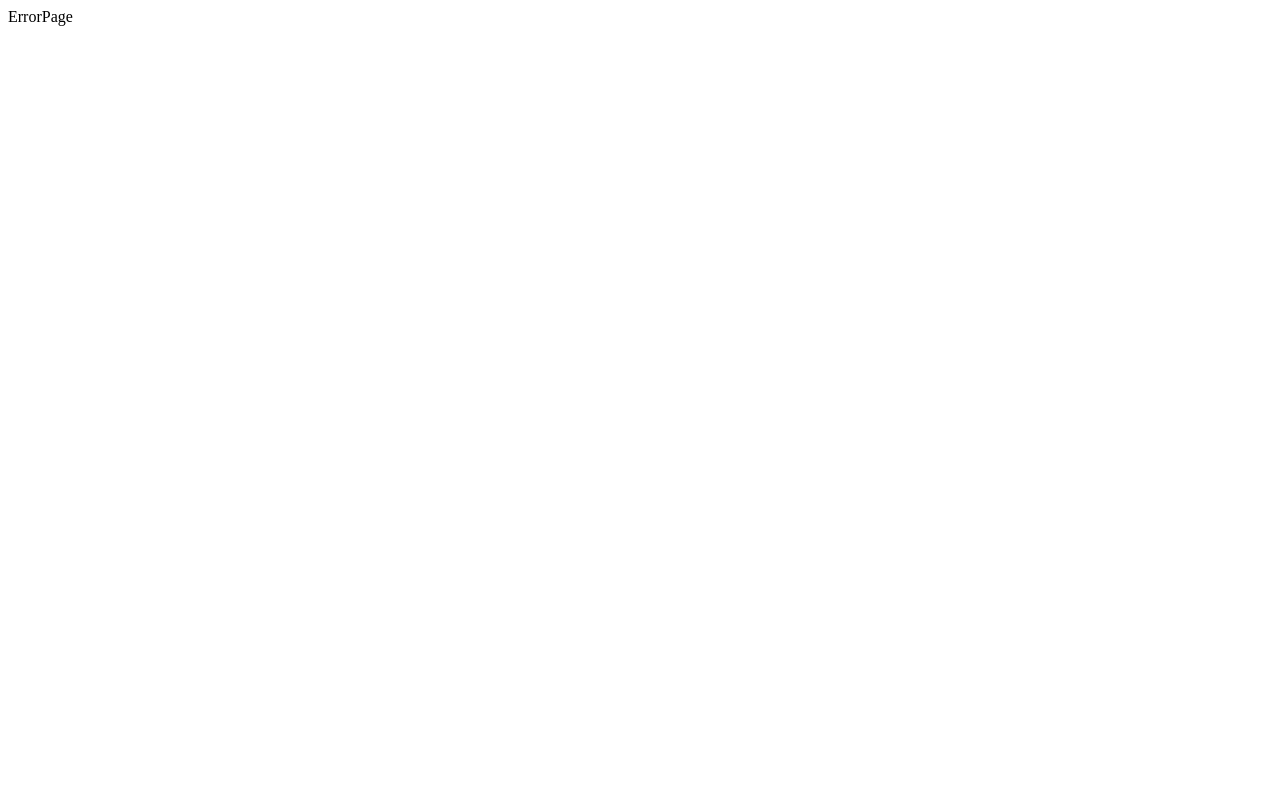
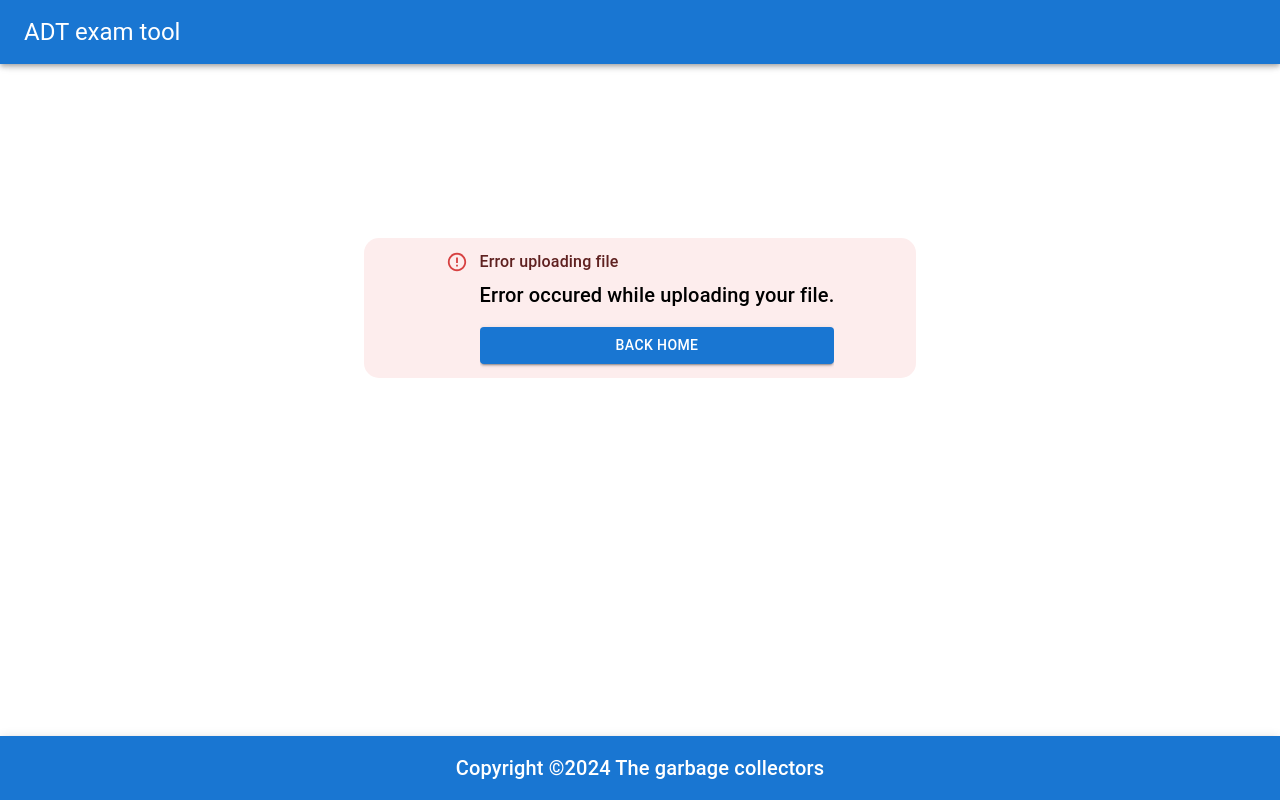
Before and after one commit to SpeekeR99/TSP_Kimlova_Savel_Slechta_Vdoviak_Zappe, a React app in the folder web/: page /error in a window 1280 px wide. Built offline with nearby package versions, Linux system fonts and the light colour scheme.

Commit message:
error pages

```diff
--- a/web/src/client/components/BaseLayout.tsx
+++ b/web/src/client/components/BaseLayout.tsx
@@ -1,6 +1,5 @@
 import React, { Fragment, ReactNode } from 'react'
 import { AppBar, Typography, Toolbar, Box } from '@mui/material'
-import MyDropzone from './MyDropZone'
 
 interface BaseLayoutProps {
 	children?: ReactNode
@@ -39,7 +38,6 @@ const Header = () => (
 const BaseLayout = ({ children }: BaseLayoutProps) => (
 	<>
 		{<Header />}
-		<MyDropzone />
 		{children}
 		<Footer />
 	</>
--- a/web/src/client/pages/ErrorPage.tsx
+++ b/web/src/client/pages/ErrorPage.tsx
@@ -1,7 +1,32 @@
 import React from 'react'
+import BaseLayout from '../components/BaseLayout'
+import Alert from '@mui/material/Alert'
+import { AlertTitle, Button, Container, Stack, Typography } from '@mui/material'
 
-const ErrorPage = () => {
-	return <div>ErrorPage</div>
-}
+
+const ErrorPage = () => (
+	<BaseLayout>
+		<Container maxWidth='sm' sx={{justifyContent: 'center'}}>
+			<Alert
+				severity="error"
+				sx={{
+					borderRadius: '15px',
+					marginTop: '30%',
+					justifyContent: 'center'
+				}}
+			>
+				<AlertTitle>
+					Error uploading file
+				</AlertTitle>
+				<Stack direction="column" spacing={2}>
+					<Typography variant="h6" style={{ color: 'black' }}>
+						Error occured while uploading your file.
+					</Typography>
+					<Button variant="contained"sx={{ marginTop: 20}}>Back Home</Button>
+				</Stack>
+			</Alert>
+		</Container>
+	</BaseLayout>
+)
 
 export default ErrorPage
--- a/web/src/client/pages/MainPage.tsx
+++ b/web/src/client/pages/MainPage.tsx
@@ -1,6 +1,10 @@
 import React from 'react'
 import BaseLayout from '../components/BaseLayout'
+import MyDropzone from '../components/MyDropZone'
 
-const MainPage = () => <BaseLayout />
-
+const MainPage = () => (
+	<BaseLayout>
+		<MyDropzone />
+	</BaseLayout>
+)
 export default MainPage
--- a/web/src/client/pages/NotFoundPage.tsx
+++ b/web/src/client/pages/NotFoundPage.tsx
@@ -1,7 +1,38 @@
 import React from 'react'
+import BaseLayout from '../components/BaseLayout'
+import { Alert, AlertTitle, Box, Button, Container, Typography } from '@mui/material'
 
-const NotFoundPage = () => {
-	return <div>NotFoundPage</div>
-}
-
+const NotFoundPage = () => (
+	<BaseLayout>
+		<Container maxWidth='sm' sx={{justifyContent: 'center'}}>
+			<Alert
+				severity="warning"
+				sx={{
+					borderRadius: '15px',
+					marginTop: '30%',
+					justifyContent: 'center'}}
+			>
+				<AlertTitle>
+					Page not found
+				</AlertTitle>
+				<Box
+					sx={{
+						display: 'flex',
+						justifyContent: 'center',
+						alignItems: 'center',
+						flexDirection: 'column',
+					}}
+				>
+					<Typography variant="h1" style={{ color: 'black' }}>
+						404
+					</Typography>
+					<Typography variant="h6" style={{ color: 'black' }}>
+						The page you’re looking for doesn’t exist.
+					</Typography>
+					<Button variant="contained" style={{ marginTop: 20}}>Back Home</Button>
+				</Box>
+			</Alert>
+		</Container>
+	</BaseLayout>
+)
 export default NotFoundPage
```
